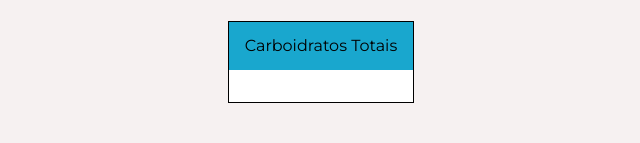
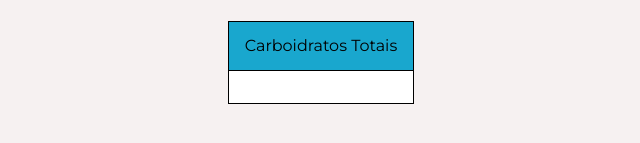
Before and after one commit to JadirXavier/Contador-de-Carboidratos, a website: page public/calculadora.html in a window 1280 px wide. Shown: the part 527-670 px from the top of the page, 319-959 px from the left. Drawn offline with Linux system fonts and the light colour scheme.

Commit message:
adicionada borta na tabela de carboidratos gerais

```diff
--- a/public/style.css
+++ b/public/style.css
@@ -294,6 +294,7 @@ table {
 }
 
 #gramas-totais {
+  border-top: 1px solid black;
   background: white;
 }
 
```
